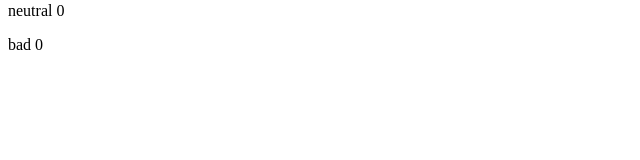
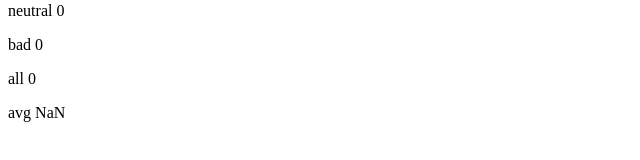
Before and after one commit to Pratik23G/fullstackopen, a React (Vite) app in the folder part1/unicafe/unicafe/: page / in a window 1280 px wide. Shown: the part 170-330 px from the top of the page, without its empty margins (0-640 px from the left). Built offline with nearby package versions, Linux system fonts and the light colour scheme.

Commit message:
Fix avg and total count for the clicks

```diff
--- a/part1/unicafe/unicafe/src/App.jsx
+++ b/part1/unicafe/unicafe/src/App.jsx
@@ -4,6 +4,9 @@ const App = () => {
   const [good, setGood] = useState(0);
   const [neutral, setNeutral] = useState(0);
   const [bad, setBad] = useState(0);
+
+  const total = good + bad + neutral;
+  const avg = (good * 1 + neutral * 0 + bad * -1) / total;
 
   function goodClick() {
     setGood(good + 1);
@@ -28,6 +31,8 @@ const App = () => {
       <p>good {good}</p>
       <p>neutral {neutral}</p>
       <p>bad {bad}</p>
+      <p> all {total} </p>
+      <p> avg {avg} </p>
     </div>
   );
 };
```
